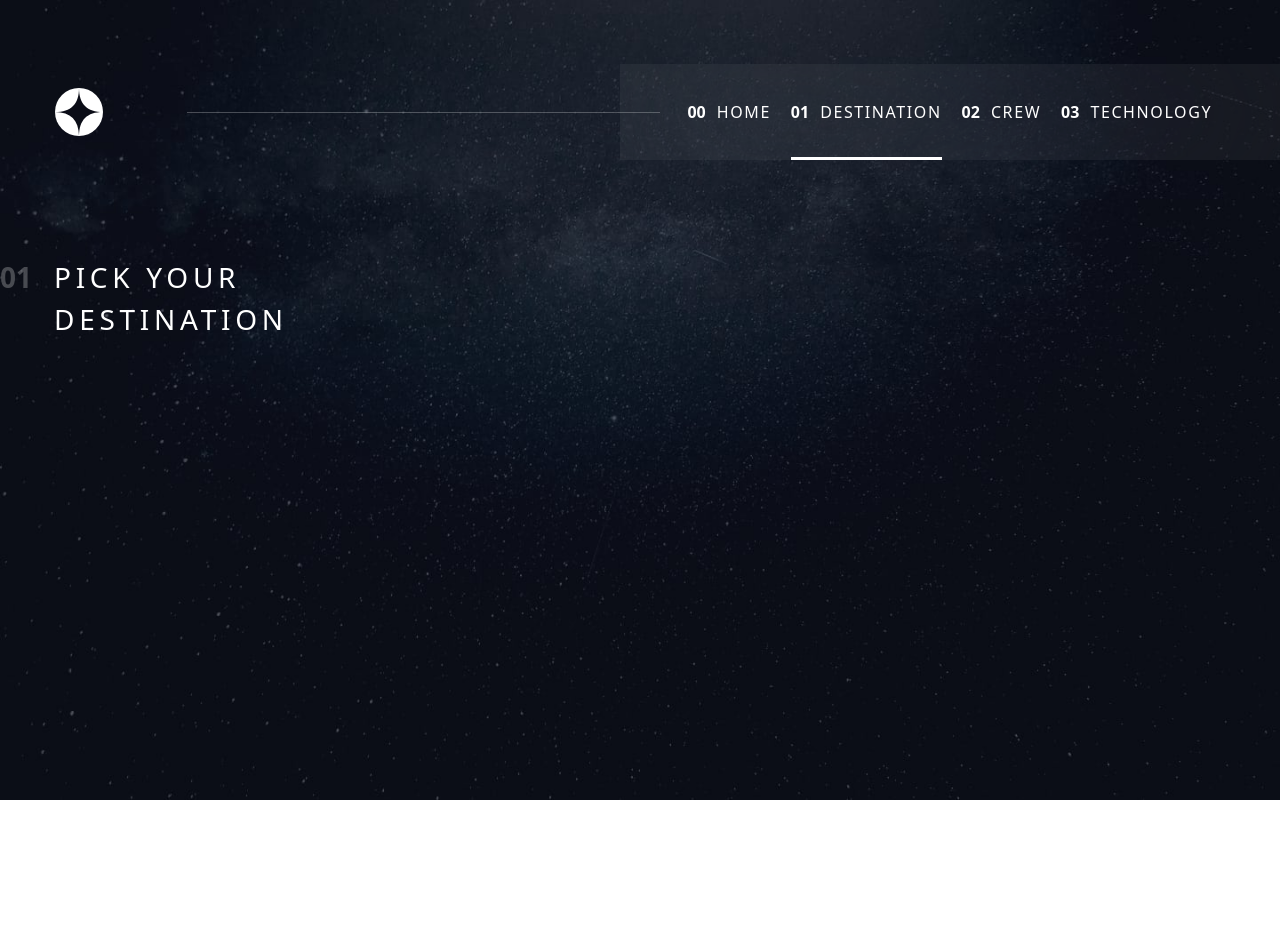
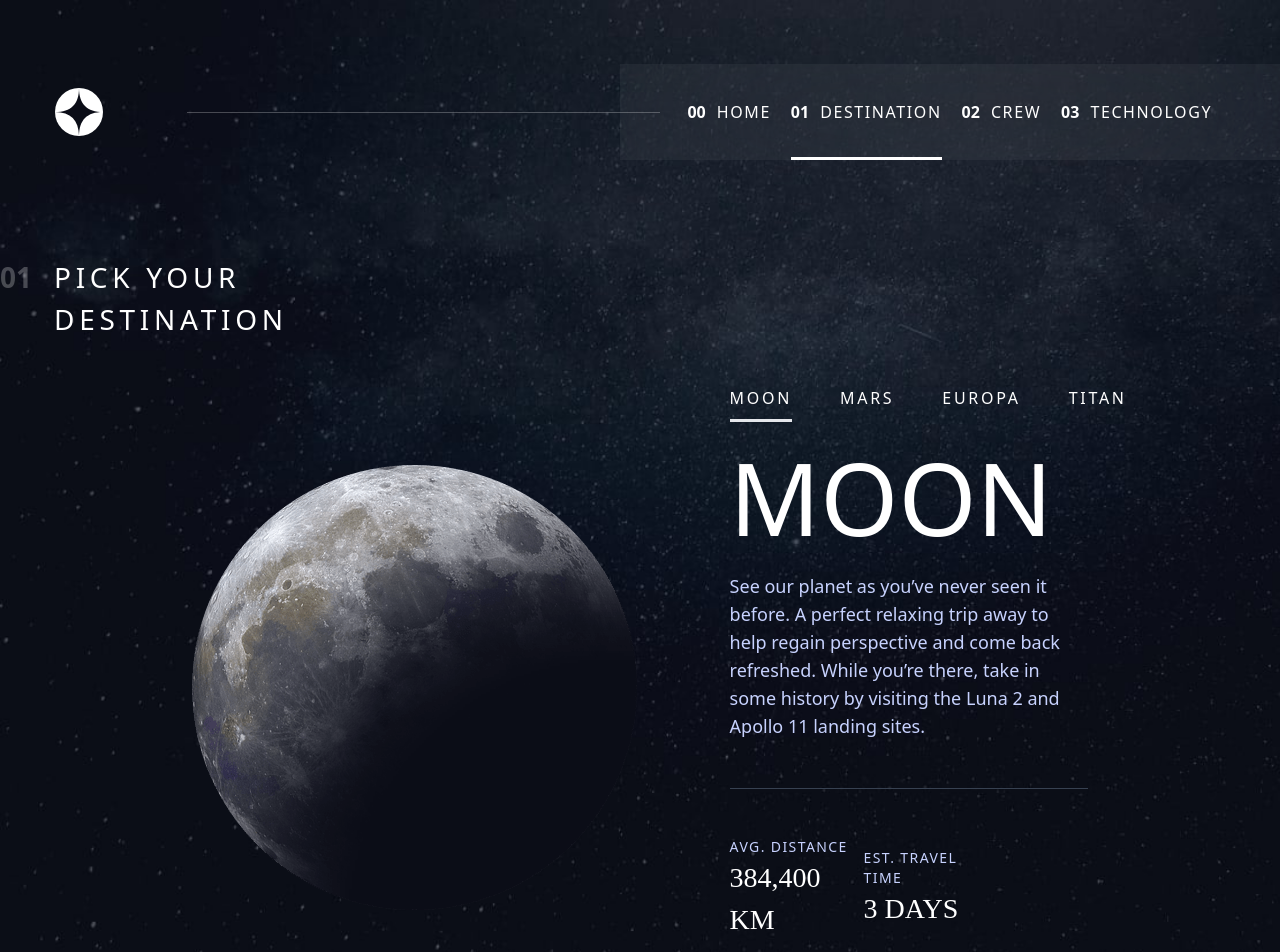
Before and after one commit to SuayipEmre/space-tourism-multi-page-website, a React (Vite) app: page /destination in a window 1280 px wide. Shown: the top 952 px of the page. Before the commit the page ends 800 px from the top, so only its background shows below. Built offline with nearby package versions, Linux system fonts and the light colour scheme.

Commit message:
design/ destination page desktop

```diff
--- a/src/assets/data.json
+++ b/src/assets/data.json
@@ -1,3 +1,5 @@
+
+
 {
   "destinations": [
     {
@@ -33,7 +35,7 @@
     {
       "name": "Titan",
       "images": {
-        "png": "./assets/destination/image-titan.png",
+        "png": "./destination/image-titan.png",
         "webp": "./assets/destination/image-titan.webp"
       },
       "description": "The only moon known to have a dense atmosphere other than Earth, Titan is a home away from home (just a few hundred degrees colder!). As a bonus, you get striking views of the Rings of Saturn.",
--- a/src/components/constants.ts
+++ b/src/components/constants.ts
@@ -9,28 +9,28 @@ type navItemsTypes = {
 
 export const navItems : Array<navItemsTypes> = [
     {
-        id : 0,
+        id : 1,
         number : '00',
         text : 'HOME',
         to : '/'
     },
 
     {
-        id : 1,
+        id : 2,
         number : '01',
         text : 'DESTINATION',
         to : '/destination'
     },
 
     {
-        id : 2,
+        id : 3,
         number : '02',
         text : 'CREW',
         to : '/crew'
     },
 
     {
-        id : 3,
+        id : 4,
         number : '03',
         text : 'TECHNOLOGY',
         to : '/technology'
--- /dev/null
+++ b/src/components/destinationContainer/constants.ts
@@ -0,0 +1,70 @@
+import moon from './../../assets/destination/image-moon.png'
+import mars from './../../assets/destination/image-mars.png'
+import europa from './../../assets/destination/image-europa.png'
+import titan from './../../assets/destination/image-titan.png'
+import { destinationTypes } from '../../types/destinationItems'
+
+export type destinationsItemsType = {
+    id: number,
+    item: string
+}
+
+
+export const destinationsItems: Array<destinationsItemsType> = [
+    {
+        id: 1,
+        item: 'Moon',
+    },
+    {
+        id: 2,
+        item: 'Mars',
+    },
+    {
+        id: 3,
+        item: 'Europa',
+    },
+    {
+        id: 4,
+        item: 'Titan',
+    }
+]
+
+
+export const destination : Array<destinationTypes> = [
+    {
+      name: "Moon",
+      images: {
+        png: moon,
+      },
+      description: "See our planet as you’ve never seen it before. A perfect relaxing trip away to help regain perspective and come back refreshed. While you’re there, take in some history by visiting the Luna 2 and Apollo 11 landing sites.",
+      distance: "384,400 km",
+      travel: "3 days"
+    },
+    {
+      name: "Mars",
+      images: {
+        png: mars,
+      },
+      description: "Don’t forget to pack your hiking boots. You’ll need them to tackle Olympus Mons, the tallest planetary mountain in our solar system. It’s two and a half times the size of Everest!",
+      distance: "225 mil. km",
+      travel: "9 months"
+    },
+    {
+      name: "Europa",
+      images: {
+        png: europa,
+      },
+      description: "The smallest of the four Galilean moons orbiting Jupiter, Europa is a winter lover’s dream. With an icy surface, it’s perfect for a bit of ice skating, curling, hockey, or simple relaxation in your snug wintery cabin.",
+      distance: "628 mil. km",
+      travel: "3 years"
+    },
+    {
+      name: "Titan",
+      images: {
+        png: titan,
+      },
+      description: "The only moon known to have a dense atmosphere other than Earth, Titan is a home away from home (just a few hundred degrees colder!). As a bonus, you get striking views of the Rings of Saturn.",
+      distance: "1.6 bil. km",
+      travel: "7 years"
+    }
+  ]
--- /dev/null
+++ b/src/components/destinationContainer/content/index.tsx
@@ -0,0 +1,74 @@
+import React, { useState } from 'react'
+import { destination, destinationsItems } from '../constants';
+import classNames from 'classnames';
+
+
+
+const DestionationContent: React.FC = () => {
+  const [content, setContent] = useState<string>('Moon')
+
+
+  return (
+    <div className='lg:mt-12'>
+
+
+
+      {
+        destination.map(item => item.name == content && (
+          <div key={item.name} className='w-screen flex justify-center py-12'>
+
+            <div className='flex items-center justify-between w-[70%] '>
+
+              <div className='w-[60%]'>
+                <img className='' src={item.images.png} alt="no image" />
+              </div>
+
+              <div className='w-[40%]'>
+
+                <div className=''>
+                  {/*destination items (names)*/}
+                  <div className='flex items-center w-[40%]  gap-12 '>
+                    {
+                      destinationsItems.map(destinationsItem => (
+                        <p
+                          onClick={() => setContent(destinationsItem.item)}
+                          className={classNames('text-white text-base hover:border-b-[3px] hover:border-b-white hover:border-opacity-50 h-9 font-normal uppercase tracking-[2.70px]',{
+                            'border-b-[3px]' : destinationsItem.item == content
+                          })}
+                          key={destinationsItem.id}>{destinationsItem.item}</p>
+                      ))
+                    }
+                  </div>
+                </div>
+
+                {/* name  */}
+                <p className='text-white text-[100px] uppercase font-normal'>{item.name}</p>
+                {/* desc*/}
+                <p className=' text-indigo-200 text-lg font-normal '>{item.description}</p>
+
+                {/*distanve, travel */}
+                <div className='flex items-center justify-between pr-24  lg:border-t  border-gray-700 lg:mt-12 lg:py-12 '>
+
+                  <div>
+                    <p className="text-indigo-200 text-sm font-normal font-['Barlow Condensed'] uppercase tracking-widest">AVG. DISTANCE</p>
+                    <div className="text-white text-[28px] font-normal font-['Bellefair'] uppercase">{item.distance}</div>
+                  </div>
+
+                  <div>
+                    <p className="text-indigo-200 text-sm font-normal font-['Barlow Condensed'] uppercase tracking-widest">Est. travel time</p>
+                    <div className="text-white text-[28px] font-normal font-['Bellefair'] uppercase">{item.travel}</div>
+                  </div>
+
+                </div>
+              </div>
+            </div>
+
+          </div>
+        ))
+      }
+
+    </div>
+  )
+}
+
+export default DestionationContent
--- a/src/components/destinationContainer/index.tsx
+++ b/src/components/destinationContainer/index.tsx
@@ -1,10 +1,15 @@
 import React from 'react'
 import Title from '../title'
+import DestionationContent from './content'
+
+
 
 const DestinationContainer  :React.FC = () => {
+
   return (
     <div>
         <Title number='01' text='PICK YOUR DESTINATION' />
+        <DestionationContent />
     </div>
   )
 }
--- /dev/null
+++ b/src/types/destinationItems.ts
@@ -0,0 +1,30 @@
+
+
+
+export type crewType = {
+    bio : string
+    rol : string
+} & sameTypes
+
+export type destinationTypes = {
+    description : string
+    distance : string
+    travel : string
+} & sameTypes
+
+export type technologyType = {
+    description : string
+    name : string
+    images : {
+        landscape : string
+        portrait : string
+    }
+}
+
+export type  sameTypes = {
+    name : string
+    images : {
+        png : string
+        webp ?: string
+    }
+}
```
Also changed, not shown: src/assets/index.ts (added).
